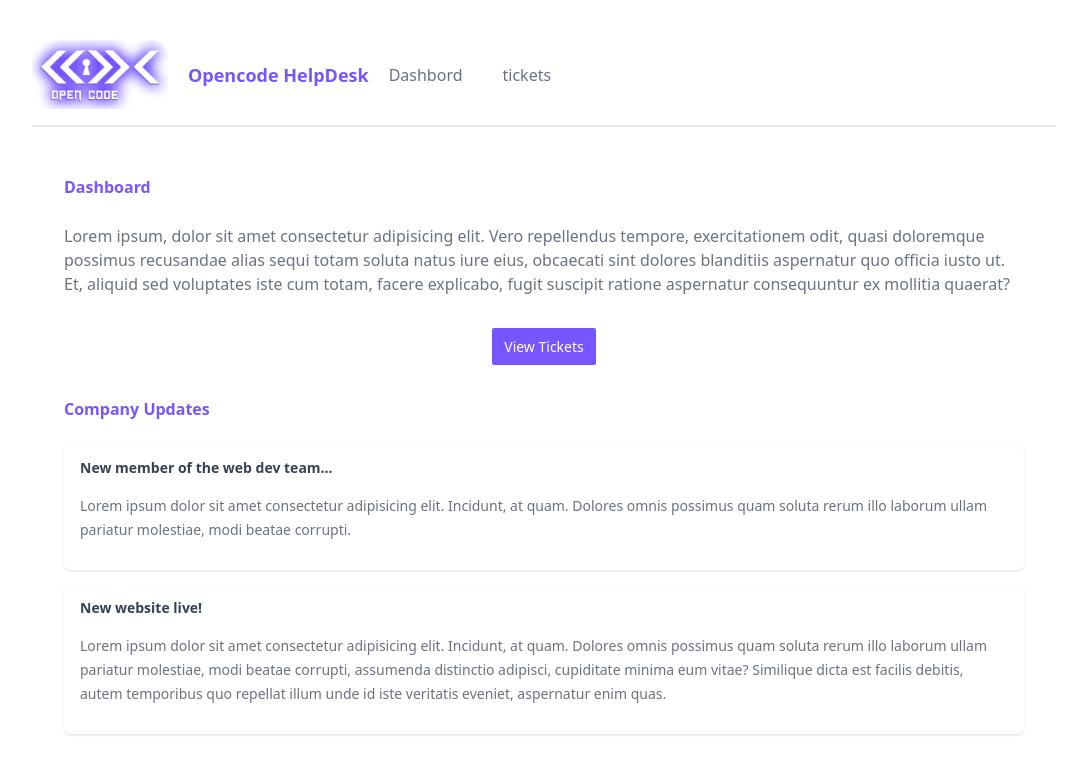
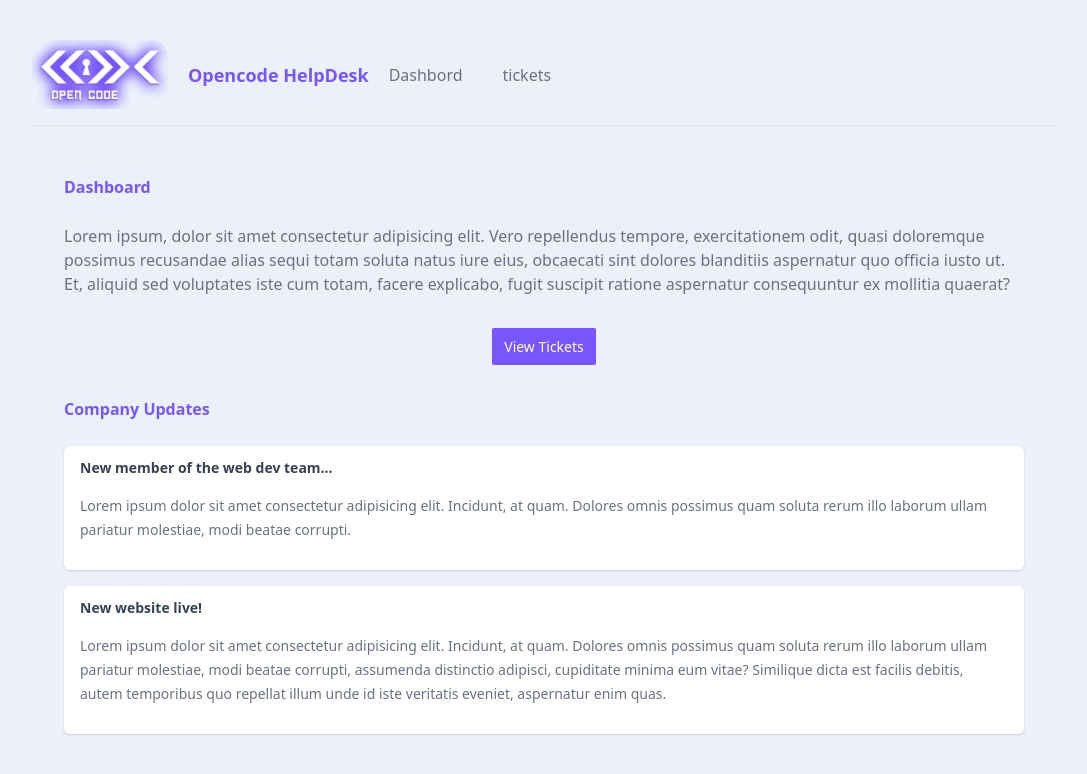
Before and after one commit to amirhoprogrammer/opencode-helpdesk, a Next.js app: page / in a window 1280 px wide. Shown: the top 774 px of the page, without its empty margins (96-1183 px from the left). Built offline with nearby package versions, Linux system fonts and the light colour scheme.

Commit message:
last edit in css

```diff
--- a/app/components/Navbar.jsx
+++ b/app/components/Navbar.jsx
@@ -19,3 +19,5 @@ function Navbar() {
   );
 }
 export default Navbar;
+/*nav */
+/*h2 */
--- a/app/globals.css
+++ b/app/globals.css
@@ -1,15 +1,16 @@
 @import "tailwindcss";
+
 /* base styles */
 body {
-  color: #6b7280; /* text-gray-500 */
-  margin: 2rem; /* m-8 */
-  /*background: #ebf0fa;
-    @apply text-gray-500 m-8;*/
+  /*background-color: #ebf0fa;*/
+  background: #ebf0fa;
+  @apply text-gray-500 m-8;
 }
 
 /*h1,
 h2 {
-  @apply font-bold text-primary text-lg;
+  @apply font-bold text-lg;
+  color: "#7856ff";
 }
 
 main {
@@ -17,16 +18,16 @@ main {
 }*/
 
 main > h2 {
-  margin-bottom: 1rem; /* mb-4 */
-  padding-bottom: 0.5rem; /* pb-2 */
-  font-size: 1rem; /* text-base */
+  margin-bottom: 1rem; /*mb-4 */
+  padding-bottom: 0.5rem; /*pb-2 */
+  font-size: 1rem; /*text-base */
   /*@apply mb-4 pb-2 text-base;*/
 }
 
 p > a {
-  color: #7856ff; /* text-primary, assuming blue-600 */
-  text-decoration: underline; /* underline */
-  /*@apply text-primary underline;*/
+  color: #7856ff; /*text-primary, assuming blue-600 */
+  text-decoration: underline; /*underline */
+  /*@apply underline;*/
 }
 
 /* nav styles */
@@ -45,22 +46,22 @@ nav a:hover {
 }
 
 main nav {
-  border-width: 0; /* border-0 */
+  border-width: 0; /*border-0 */
   /*@apply border-0;*/
 }
 
 /* button styles */
 button {
-  padding-left: 0.75rem; /* px-3 */
-  padding-right: 0.75rem; /* px-3 */
-  padding-top: 0.5rem; /* py-2 */
-  padding-bottom: 0.5rem; /* py-2 */
-  border-radius: 0.125rem; /* rounded-sm */
-  display: flex; /* flex */
-  justify-content: space-between; /* justify-between */
-  align-items: center; /* items-center */
-  gap: 0.5rem; /* gap-2 */
-  font-size: 0.875rem; /* text-sm */
+  padding-left: 0.75rem; /*px-3 */
+  padding-right: 0.75rem; /*px-3 */
+  padding-top: 0.5rem; /*py-2 */
+  padding-bottom: 0.5rem; /*py-2 */
+  border-radius: 0.125rem; /*rounded-sm */
+  display: flex; /*flex */
+  justify-content: space-between; /*justify-between */
+  align-items: center; /*items-center */
+  gap: 0.5rem; /*gap-2 */
+  font-size: 0.875rem; /*text-sm */
   /*@apply px-3 py-2 rounded-sm flex justify-between items-center gap-2 text-sm;*/
 }
 
@@ -70,8 +71,8 @@ button:hover {
 }
 
 .btn-primary {
-  background-color: #7856ff; /* bg-primary, assuming blue-600 */
-  color: #ffffff; /* text-white */
+  background-color: #7856ff; /*bg-primary, assuming blue-600 */
+  color: #ffffff; /*text-white */
   /*@apply bg-primary text-white;*/
 }
 
--- a/app/page.jsx
+++ b/app/page.jsx
@@ -42,3 +42,5 @@ export default function Home() {
     </main>
   );
 }
+/* main  */
+/* h2 h1 */
```
